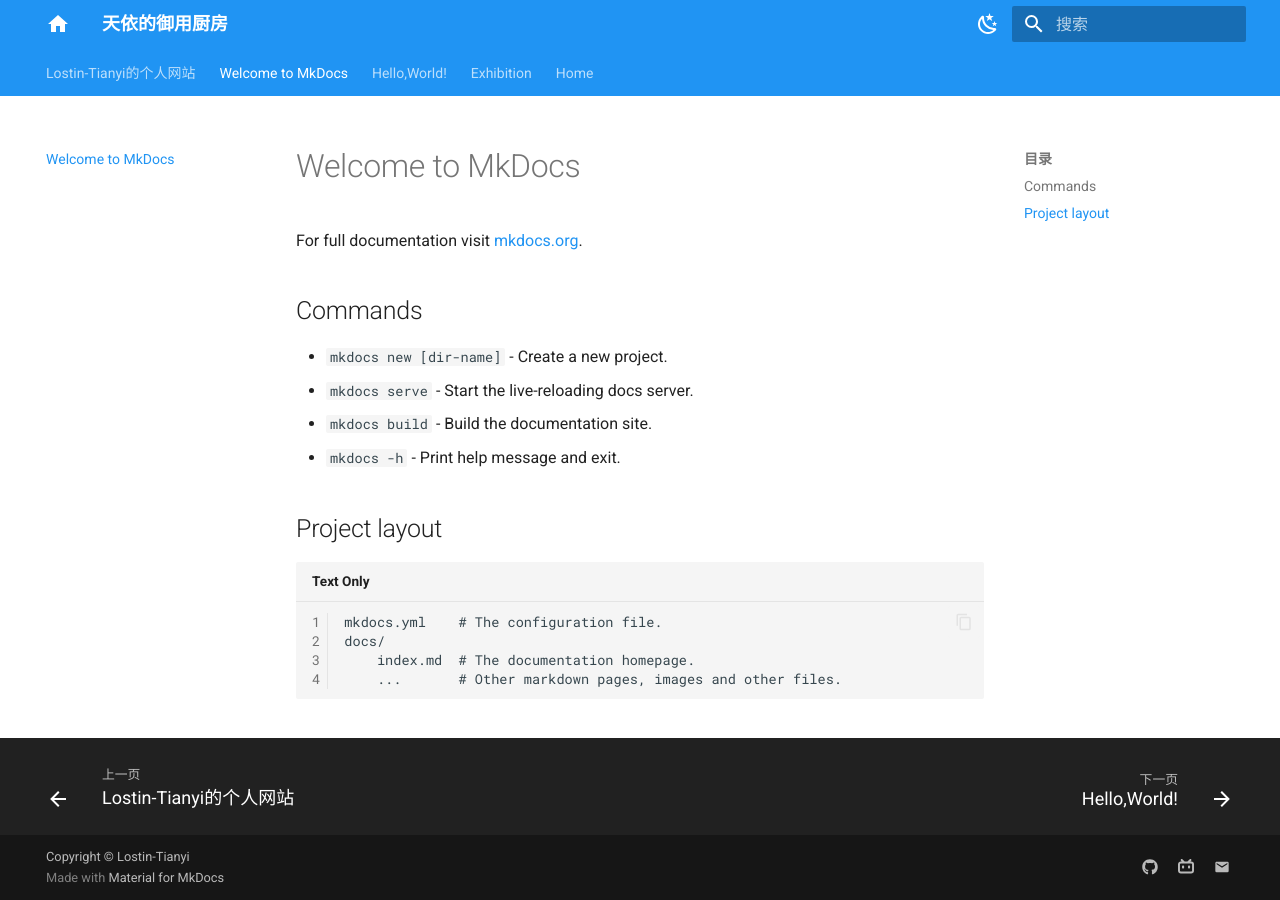
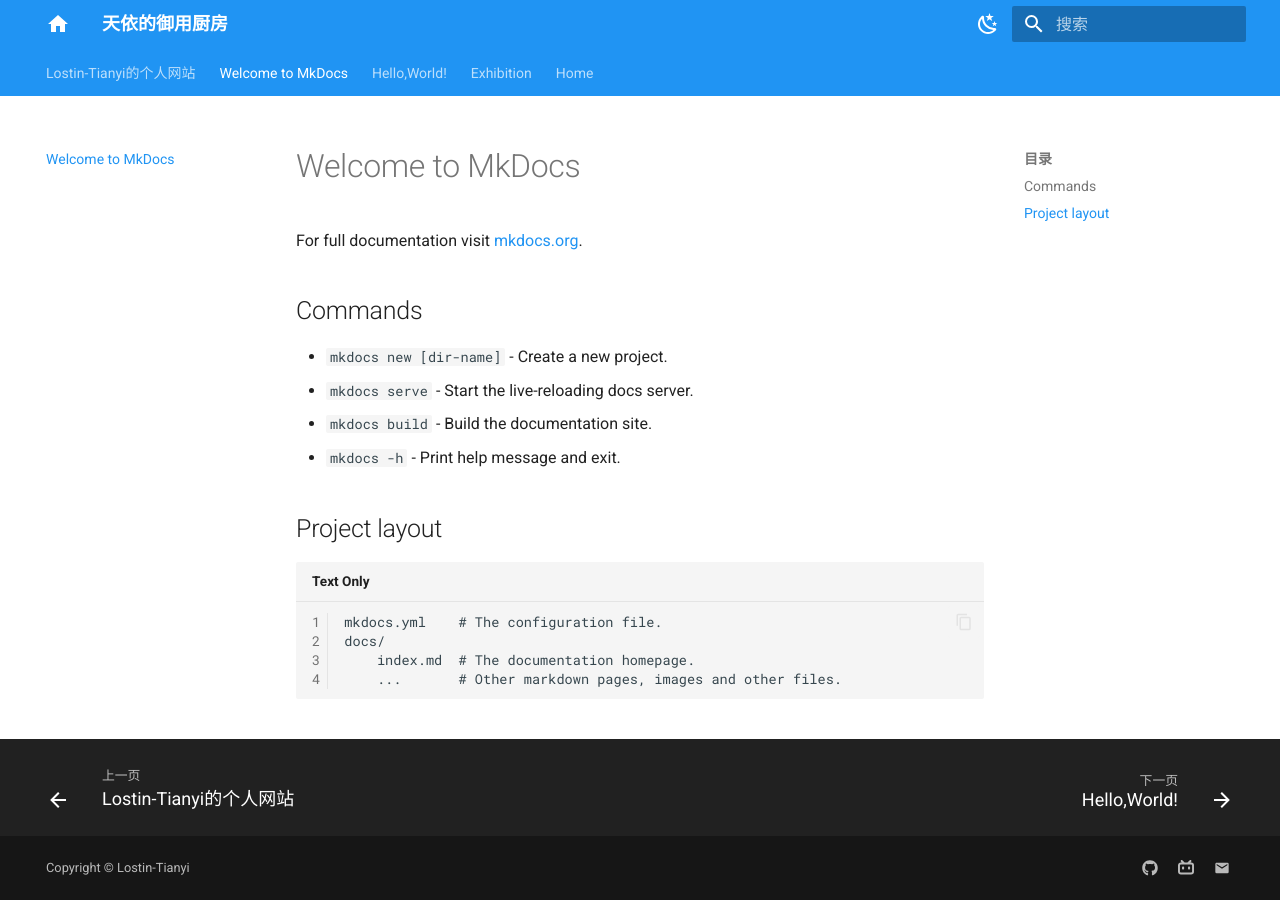
Before and after one commit to Lostin-Tianyi/Lostin-Tianyi.github.io, an MkDocs documentation site: the page built from docs/index.bkup.md, in a window 1280 px wide. Built offline with MkDocs 1.6.1 and Material for MkDocs 9.7.7, drawn with Linux system fonts in a browser that asks for light colours.

Commit message:
delete "made by mkdocs-material"

```diff
--- a/mkdocs.yml
+++ b/mkdocs.yml
@@ -113,7 +113,7 @@
     # - offline # 离线本地搜索，和navigation.instant不能同时启用
 
 extra:
-    # generator: false  #删除页脚显示“使用 MkDocs 材料制造”
+    generator: false  #删除页脚显示“使用 MkDocs 材料制造”
     social:
         - icon: fontawesome/brands/github
           #link: https://github.com/271374667
```
